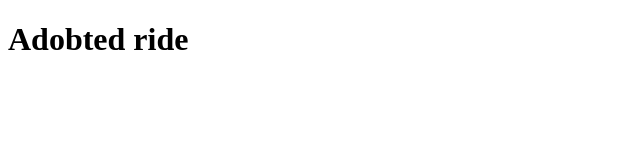
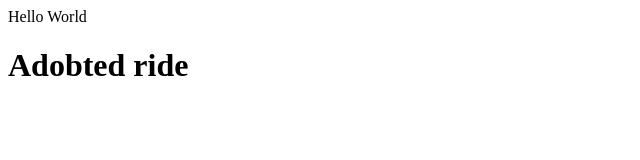
Before and after one commit to mahinec/git-1, a plain HTML site: page index.html in a window 1280 px wide. Shown: the whole page, without its empty margins (0-640 px from the left). Drawn offline with Linux system fonts and the light colour scheme.

Commit message:
fix header

```diff
--- a/index.html
+++ b/index.html
@@ -4,7 +4,7 @@
     <meta charset="UTF-8">
     <meta name="viewport" content="width=device-width, initial-scale=1.0">
     <title>Document</title>
-    <header></header>
+    <header>Hello World</header>
     <main></main>
 </head>
 <body>
```
